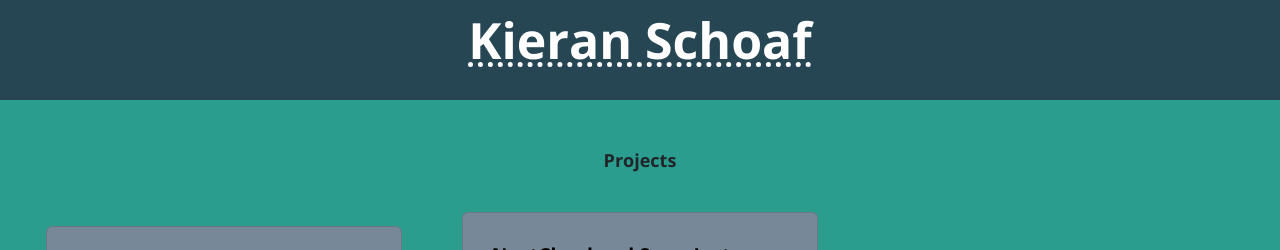
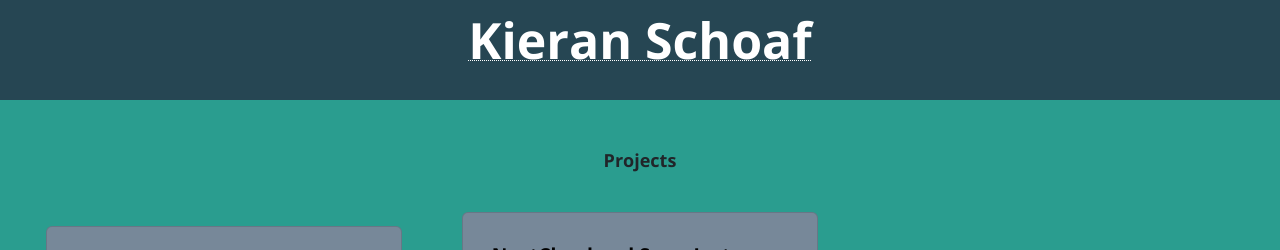
Before and after one commit to kischoaf/kischoaf.github.io, a Jekyll site: the page built from index.html, in a window 1280 px wide. Shown: the part 290-540 px from the top of the page. Built offline with Jekyll 4.4.1, drawn with Linux system fonts in a browser that asks for light colours; nearby versions of some CDN libraries.

Commit message:
test thickness

```diff
--- a/_sass/profile.scss
+++ b/_sass/profile.scss
@@ -9,7 +9,7 @@
         color: white;
         text-decoration: underline ;
         text-decoration-style: dotted;
-        text-decoration-thickness: 5px;
+        text-decoration-thickness: 1px;
     }
     img {
         border-radius: 50%;
```
